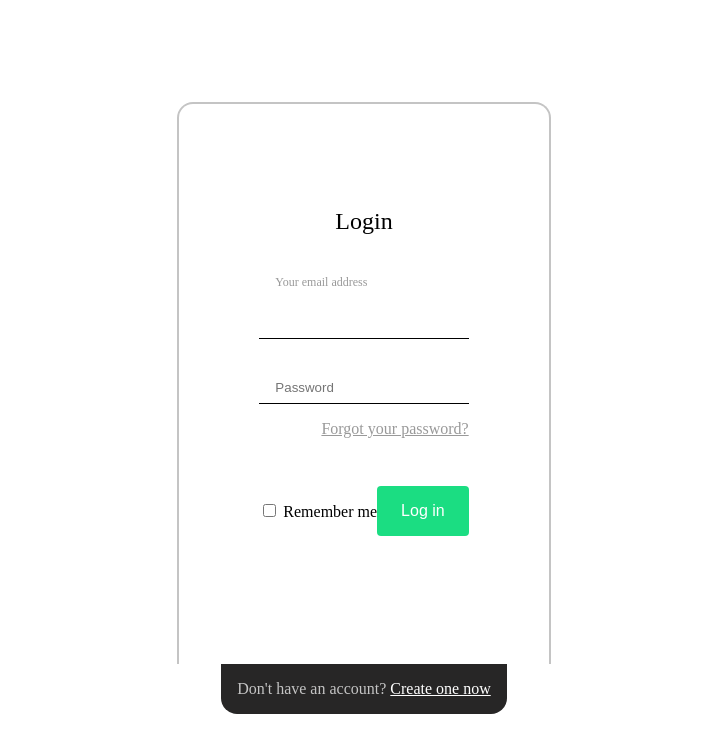
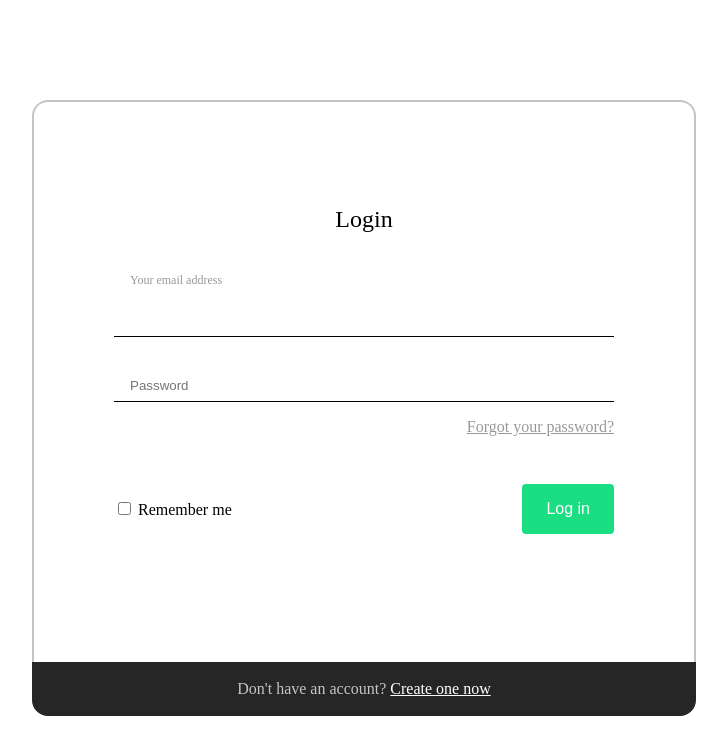
Before and after one commit to J0hnux/my-car-rental, a Next.js app: page /Login in a window 1280 px wide. Shown: the top 754 px of the page, without its empty margins (276-1003 px from the left). Built offline with nearby package versions, Linux system fonts and the light colour scheme.

Commit message:
Fixed issue with scaling

```diff
--- a/src/styles/Login.scss
+++ b/src/styles/Login.scss
@@ -7,21 +7,21 @@
 
     .login-area,
     .signup-area {
-        margin: 0;
+        width: 100%;
+        max-width: 500px;
     }
 
     .login-area {
         display: flex;
         flex-direction: column;
         background: #fff;
-        max-width: 500px;
         gap: 1rem;
-        margin: 0 auto;
         padding: 5rem;
         border: 2px solid #c4c4c4;
         border-bottom: none;
         border-top-left-radius: 16px;
         border-top-right-radius: 16px;
+        align-self: center;
 
         .login_header {
             text-align: center;
@@ -86,7 +86,8 @@
         justify-content: center;
         align-items: center;
         background: #272626;
-        padding: 1rem;
+        padding: 1rem 5rem;
+        border: 2px solid #272626;
         border-bottom-left-radius: 16px;
         border-bottom-right-radius: 16px;
 
```
